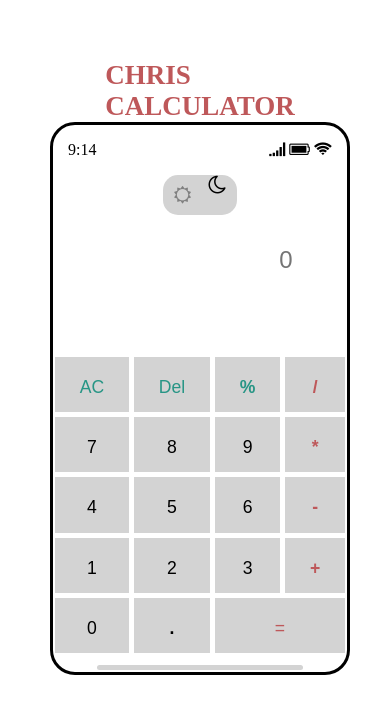
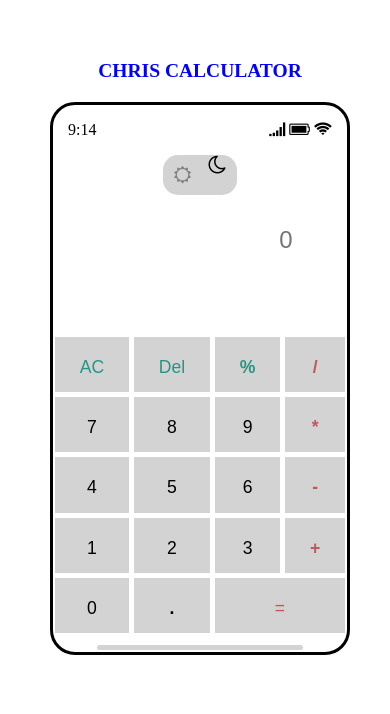
Before and after one commit to Ugochrist13/calculator, a plain HTML site: page index.html in a window 390 px wide. Drawn offline with Linux system fonts and the light colour scheme.

Commit message:
finished

```diff
--- a/style.css
+++ b/style.css
@@ -19,7 +19,10 @@ section {
 }
 .intro{
     margin-top: 50px;
+    margin-bottom: 20px;
     color: #BE585A;
+    width: 300px;
+    text-align: center;
     font-size: large;
     font-weight: 900;
 }
@@ -195,3 +198,12 @@ button:hover{
     border-radius: 50px;
     background-color:#272833;;
 }
+
+@media screen and (max-width : 682px) {
+    .intro{
+        color: blue;
+        width: 280px;
+        font-size: small;
+        font-weight: 900;
+    }
+}
```
